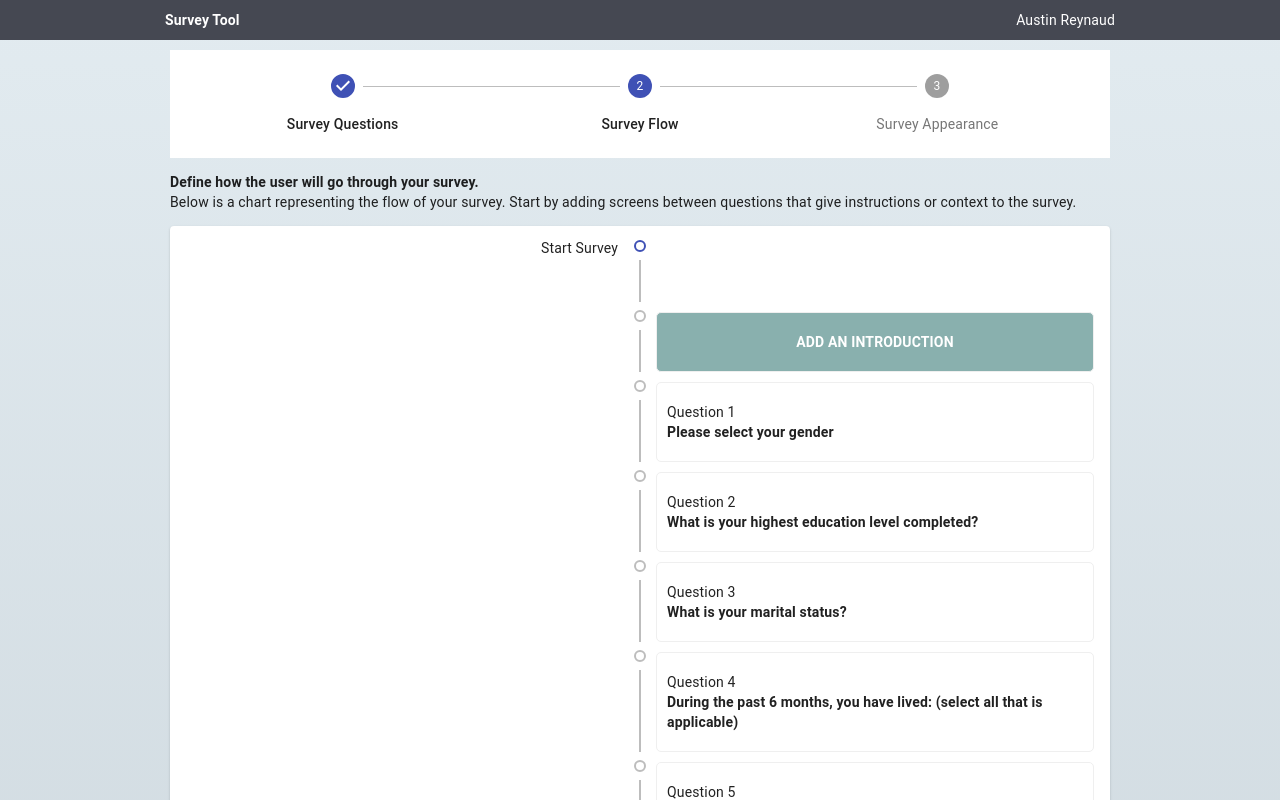
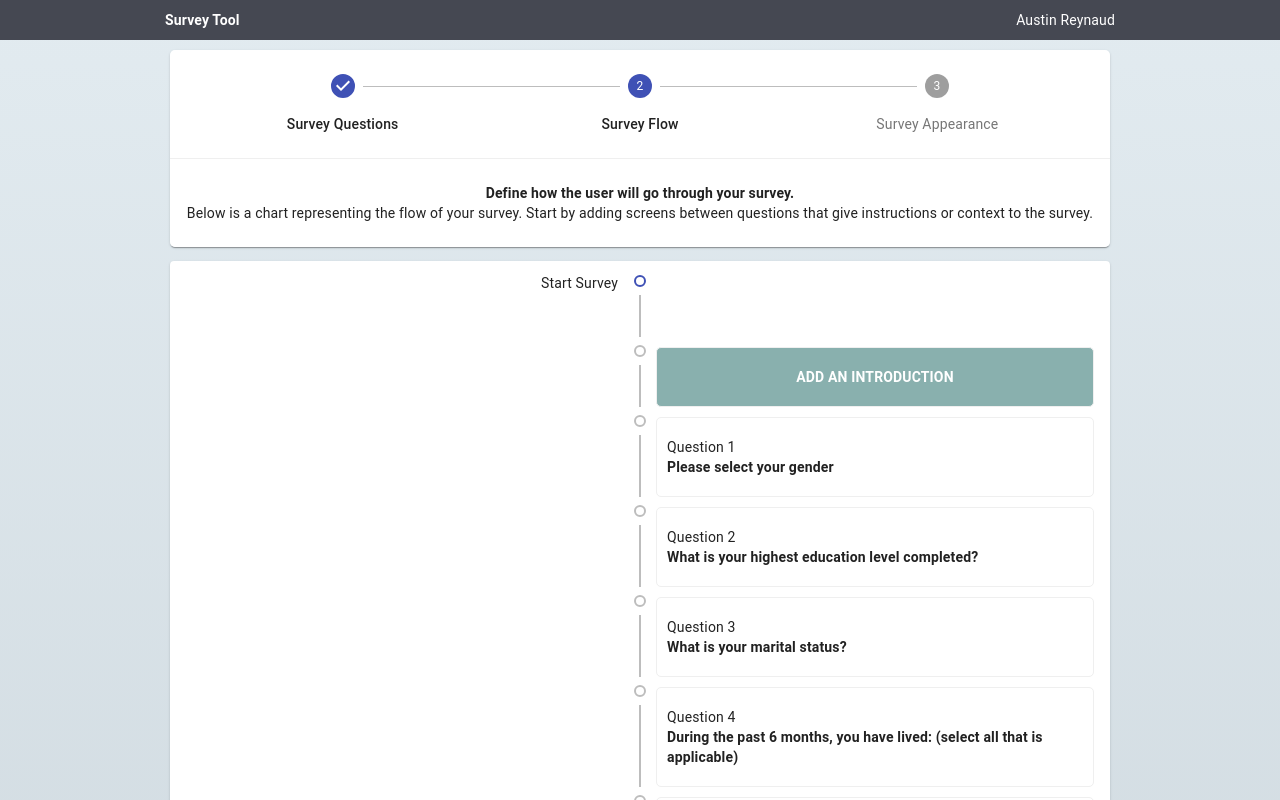
Before and after one commit to austin-rey/react-survey, a React (Create React App) app: page / in a window 1280 px wide. Shown: the top 800 px of the page. Built offline with nearby package versions, Linux system fonts and the light colour scheme.

Commit message:
Updated stepper component with step context and styling

```diff
--- a/src/components/StepperBar.js
+++ b/src/components/StepperBar.js
@@ -4,23 +4,45 @@ import PropTypes from 'prop-types'
 
 import { makeStyles } from '@material-ui/core/styles';
 
-import {Stepper,Step,StepLabel,Button,Typography} from '@material-ui/core';
+import {Stepper,Step,StepLabel,Typography} from '@material-ui/core';
 
 const useStyles = makeStyles((theme) => ({
-    root: {
+  stepperContainer: {
       width: '100%',
+      boxShadow: '0px 2px 1px -1px rgba(0,0,0,0.2), 0px 1px 1px 0px rgba(0,0,0,0.14), 0px 1px 3px 0px rgba(0,0,0,0.12)',
+      borderRadius: '5px'
     },
-    backButton: {
-      marginRight: theme.spacing(1),
+    stepper: {
+      borderTopRightRadius: '5px',
+      borderTopLeftRadius: '5px',
+      backgroundColor: '#fff',
+borderRadius: '0px'
     },
     instructions: {
-      marginTop: theme.spacing(1),
-      marginBottom: theme.spacing(1),
+      borderTop: '1px solid #efefef',
+      padding: '10px',
+      textAlign: 'center',
+      backgroundColor: '#fff',
+      borderBottomRightRadius: '5px',
+      borderBottomLeftRadius: '5px'
     },
 }));
 
 function getSteps() {
     return ['Survey Questions', 'Survey Flow', 'Survey Appearance'];
+}
+
+function getStepContent(step) {
+  switch (step) {
+    case 0:
+      return <p><strong>Define your survey questions.</strong><br/></p>;
+    case 1:
+      return <p><strong>Define how the user will go through your survey.</strong><br/> Below is a chart representing the flow of your survey. Start by adding screens between questions that give instructions or context to the survey. </p>;
+    case 2:
+      return <p><strong>Define how your survey will look to the end user.</strong><br/></p>;
+    default:
+      return <p><strong></strong><br/></p>;
+  }
 }
 
 const StepperBar = props => {
@@ -29,14 +51,25 @@ const StepperBar = props => {
     const steps = getSteps();
 
     return (
-        <div className={classes.root}>
-          <Stepper activeStep={activeStep} alternativeLabel>
+        <div className={classes.stepperContainer}>
+          <Stepper className={classes.stepper} activeStep={activeStep} alternativeLabel>
             {steps.map((label) => (
               <Step key={label}>
                 <StepLabel>{label}</StepLabel>
               </Step>
             ))}
           </Stepper>
+          <div>
+            {activeStep === steps.length ? (
+              <div className={classes.instructions}>
+                All steps completed
+              </div>
+            ) : (
+              <div className={classes.instructions}>
+               {getStepContent(activeStep)}
+              </div>
+            )}
+          </div>
         </div>
       );
 }
--- a/src/containers/SurveyFlow.js
+++ b/src/containers/SurveyFlow.js
@@ -46,7 +46,6 @@ const SurveyFlow = () => {
     const classes = useStyles();
     return (
         <div>
-            <p><strong>Define how the user will go through your survey.</strong><br/> Below is a chart representing the flow of your survey. Start by adding screens between questions that give instructions or context to the survey. </p>
             <Paper>
                 <Timeline align="left">
                     <TimelineItem className={classes.alignLeft}>
```
